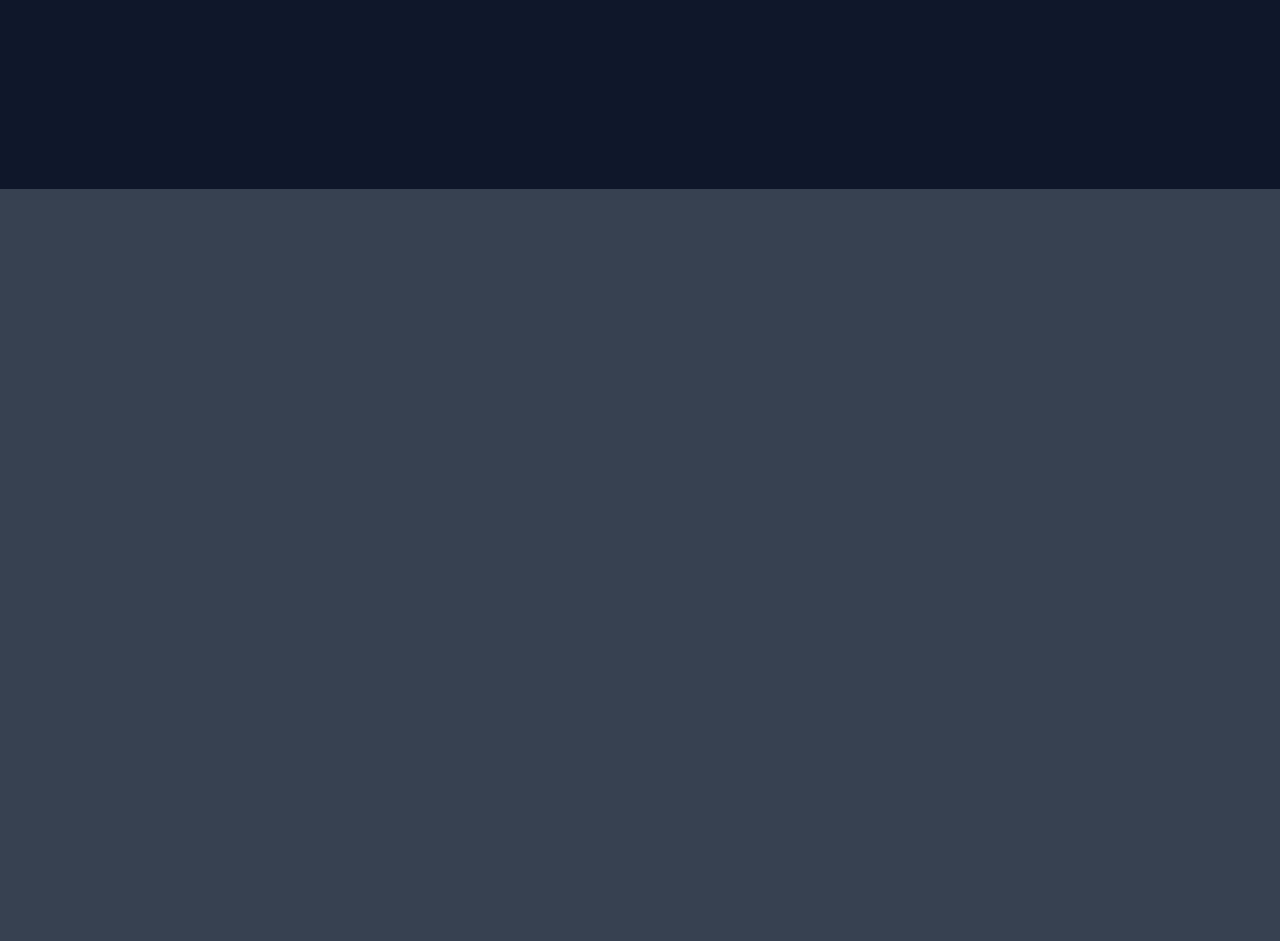
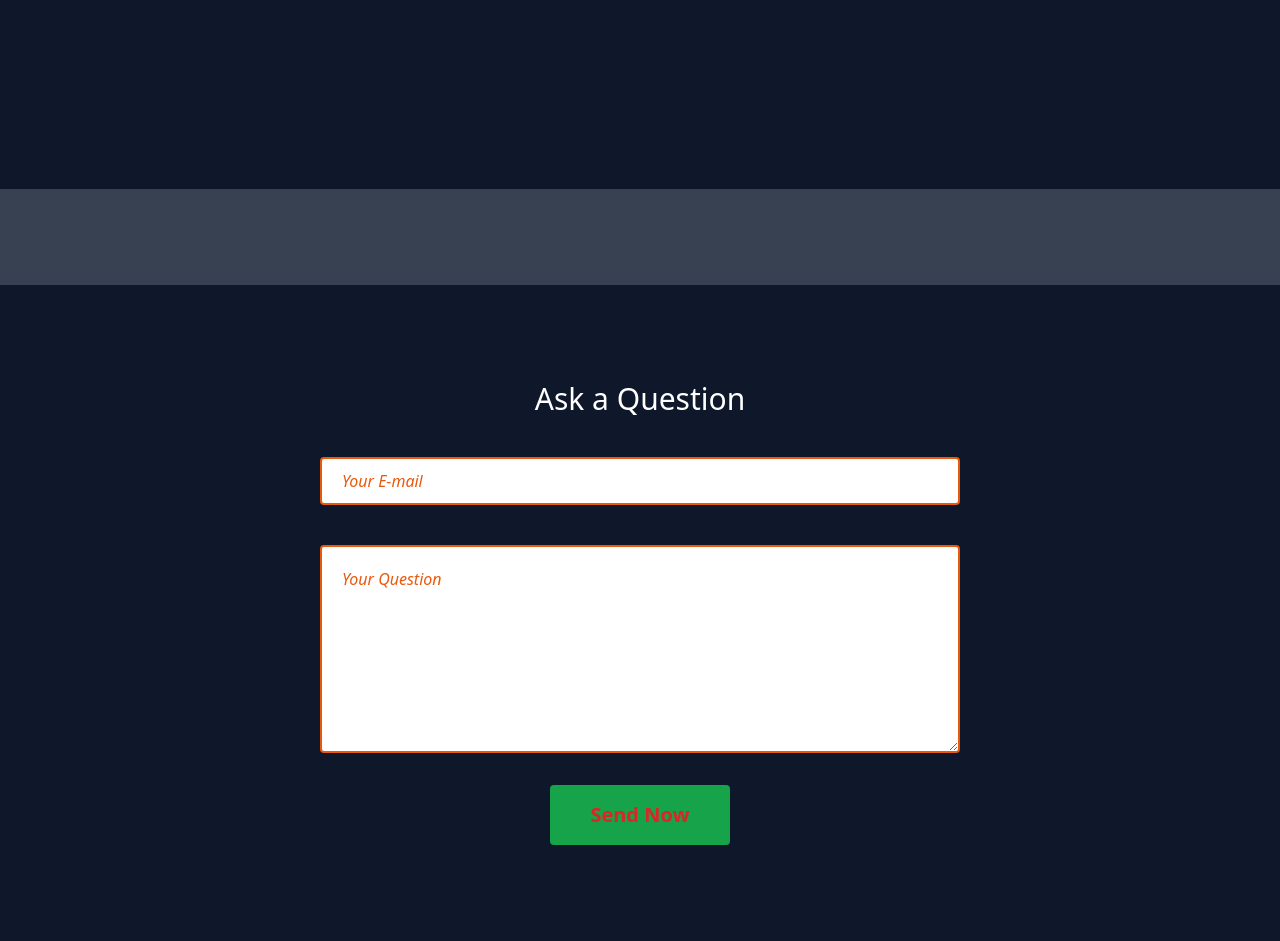
Before and after one commit to niparkaz/first-tailwind-projects, a website built with Vite: page index.html in a window 1280 px wide. Shown: the part 2448-3389 px from the top of the page. Before the commit the page ends 2733 px from the top, so only its background shows below. Built offline with nearby package versions, Linux system fonts and the light colour scheme.

Commit message:
form section

```diff
--- a/index.html
+++ b/index.html
@@ -136,10 +136,19 @@
     </section>
 
 
+    <section class="bg-slate-900 py-16 sm:py-24">
+        <div>
+            <h3 class="text-center text-xl sm:text-3xl text-white mb-10"> Ask a Question </h3>
 
+            <form>
+                <input class="block mx-auto mb-10 w-5/6 sm:w-1/2 h-12 border-2 border-orange-600 rounded placeholder:italic placeholder:text-orange-600 px-5" type="email" placeholder="Your E-mail">
 
+                <textarea class="block mx-auto w-5/6 sm:w-1/2 h-52 border-2 border-orange-600 rounded placeholder:italic placeholder:text-orange-600 px-5 py-5" placeholder="Your Question"></textarea>
+                <button class="block mx-auto bg-green-600 px-10 py-4 text-red-600 hover:text-white font-bold text-xl mt-8 rounded hover:bg-green-900 transition"> Send Now </button>
+            </form>
+        </div>
 
-
+    </section>
 
 
 
```
Also changed, not shown: images/images1.jpg (added), images/images2.jpg (added), images/images3.jpg (added), images/images4.jpg (added), images/images5.jpg (added), images/images6.jpg (added), images/images7.jpg (added), images/images8.jpg (added), images/images9.jpg (added).
